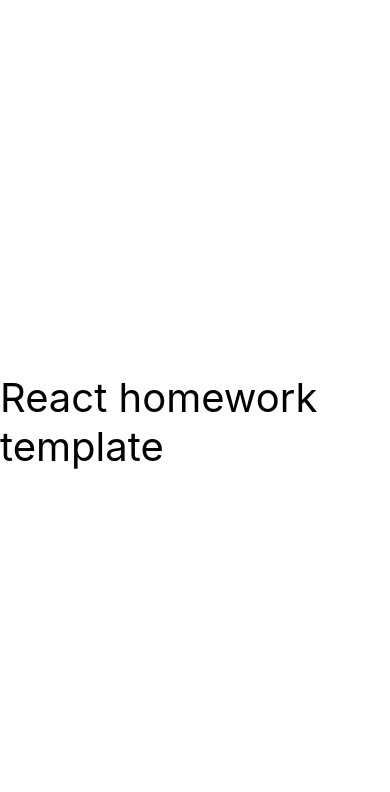
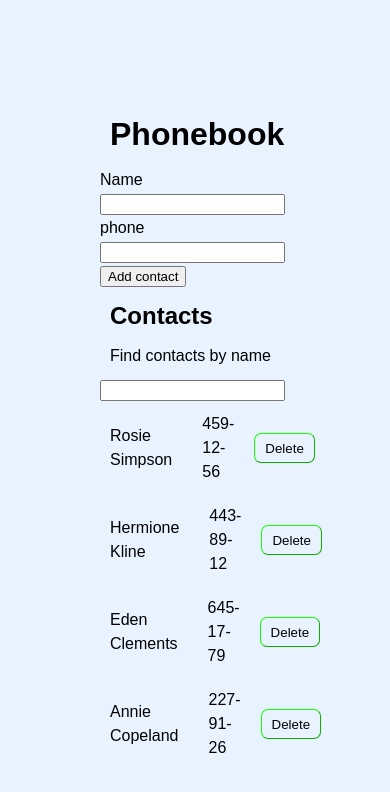
Before and after one commit to Vol4enak/goit-react-hw-03-phonebook, a React (Create React App) app: page / in a window 390 px wide. Shown: the top 792 px of the page. Built offline with nearby package versions, Linux system fonts and the light colour scheme.

Commit message:
add phonebook

```diff
--- a/src/components/App.jsx
+++ b/src/components/App.jsx
@@ -1,16 +1,70 @@
-export const App = () => {
-  return (
-    <div
-      style={{
-        height: '100vh',
-        display: 'flex',
-        justifyContent: 'center',
-        alignItems: 'center',
-        fontSize: 40,
-        color: '#010101'
-      }}
-    >
-      React homework template
-    </div>
-  );
-};
+import React, { Component } from 'react';
+
+import { nanoid } from 'nanoid';
+import { Container } from './App.styled';
+import { ContactForm } from './ContantForm/contactForm';
+import { Filter } from './Filter/Filter';
+import { ContactList } from './ContactList/ContactList';
+export class App extends Component {
+  state = {
+    contacts: [
+      { id: 'id-1', name: 'Rosie Simpson', number: '459-12-56' },
+      { id: 'id-2', name: 'Hermione Kline', number: '443-89-12' },
+      { id: 'id-3', name: 'Eden Clements', number: '645-17-79' },
+      { id: 'id-4', name: 'Annie Copeland', number: '227-91-26' },
+    ],
+    filter: '',
+  };
+  deleteContact = idContact => {
+    this.setState(prevState => ({
+      contacts: prevState.contacts.filter(contact => contact.id !== idContact),
+    }));
+  };
+
+  formSubmitHandler = ({ name, number }) => {
+    const onFindSame = this.visibleContact();
+    const res = onFindSame.find(index => index.name === name);
+    if (res) {
+      alert(`${name} is already in contacts`);
+      return;
+    }
+    const contact = {
+      id: nanoid(),
+      name,
+      number,
+    };
+
+    this.setState(({ contacts }) => ({
+      contacts: [contact, ...contacts],
+    }));
+  };
+
+  filterByName = data => {
+    this.setState({ filter: data });
+  };
+  visibleContact = () => {
+    const normalaizedfilter = this.state.filter.toLocaleLowerCase();
+    return this.state.contacts.filter(contact =>
+      contact.name.toLocaleLowerCase().includes(normalaizedfilter)
+    );
+  };
+  render() {
+    const visibility = this.visibleContact();
+
+    return (
+      <Container>
+        <h1>Phonebook</h1>
+        <ContactForm
+          onSubmit={this.formSubmitHandler}
+          onFilter={this.filterByName}
+        />
+
+        <h2>Contacts</h2>
+
+        <Filter onChange={this.filterByName} />
+
+        <ContactList items={visibility} onDeleteContact={this.deleteContact} />
+      </Container>
+    );
+  }
+}
--- /dev/null
+++ b/src/components/App.styled.jsx
@@ -0,0 +1,5 @@
+import styled from "@emotion/styled";
+
+export const Container =  styled.div`
+    padding: 100px;
+`
--- /dev/null
+++ b/src/components/ContactList/ContactList.jsx
@@ -0,0 +1,22 @@
+import React from 'react';
+import { ContactInfo, ContactButtom } from './ContactList.styled';
+export const ContactList = ({ items, onDeleteContact }) => {
+
+
+  return (
+    <>
+      <ul>
+        {items.map(({ id, name, number }) => (
+          <ContactInfo key={id}>
+            <p>{name}</p>
+            <p>{number}</p>
+            <ContactButtom type="button" onClick={() => onDeleteContact(id)}>
+              Delete
+            </ContactButtom>
+          </ContactInfo>
+        ))}
+      </ul>
+    </>
+  );
+};
+export default ContactList;
--- /dev/null
+++ b/src/components/ContactList/ContactList.styled.jsx
@@ -0,0 +1,21 @@
+import styled from "@emotion/styled";
+
+
+export const ContactInfo = styled.li`
+display: flex;
+align-items: center;
+gap: 10px;
+`
+export const ContactButtom = styled.button`
+    background-color: transparent;
+    border-color: #15ff00;
+    border-width: 1px;
+    border-radius: 7px;
+    padding: 5px 10px;
+    height: 30px;
+    :active{
+        background-color: #00ffae;
+        color: red;
+    }
+
+`
--- /dev/null
+++ b/src/components/ContantForm/contactForm.jsx
@@ -0,0 +1,59 @@
+import React, { Component } from 'react';
+
+export class ContactForm extends Component {
+  state = {
+    name: '',
+    number: '',
+  };
+
+  handelChange = e => {
+    const { name, value } = e.currentTarget;
+    this.setState({
+      [name]: value,
+    });
+  };
+
+  formSubmit = e => {
+    e.preventDefault();
+    this.props.onSubmit(this.state);
+    this.reset();
+  };
+  reset = () => {
+    this.setState({ name: '', number: '' });
+  };
+  render() {
+    return (
+      <form onSubmit={this.formSubmit}>
+        <label>
+          Name
+          <br />
+          <input
+            type="text"
+            name="name"
+            pattern="^[a-zA-Zа-яА-Я]+(([' -][a-zA-Zа-яА-Я ])?[a-zA-Zа-яА-Я]*)*$"
+            title="Name may contain only letters, apostrophe, dash and spaces. For example Adrian, Jacob Mercer, Charles de Batz de Castelmore d'Artagnan"
+            onChange={this.handelChange}
+            value={this.state.name}
+            required
+          />
+        </label>
+        <br />
+        <label>
+          phone
+          <br />
+          <input
+            type="tel"
+            name="number"
+            pattern="\+?\d{1,4}?[-.\s]?\(?\d{1,3}?\)?[-.\s]?\d{1,4}[-.\s]?\d{1,4}[-.\s]?\d{1,9}"
+            title="Phone number must be digits and can contain spaces, dashes, parentheses and can start with +"
+            onChange={this.handelChange}
+            value={this.state.number}
+            required
+          />
+        </label>
+        <br />
+        <button type="submit">Add contact</button>
+      </form>
+    );
+  }
+}
--- /dev/null
+++ b/src/components/Filter/Filter.jsx
@@ -0,0 +1,18 @@
+import React, { Component } from 'react';
+
+export class Filter extends Component {
+
+    trowValue = (e) => {
+        const value = e.currentTarget.value;
+        this.props.onChange(value);
+    }
+  render() {
+    return (
+      <>
+        <p>Find contacts by name</p>
+        <input type="text" onChange={this.trowValue} />
+      </>
+    );
+  }
+}
+export default Filter;
--- a/src/index.css
+++ b/src/index.css
@@ -13,3 +13,30 @@
   font-family: source-code-pro, Menlo, Monaco, Consolas, 'Courier New',
     monospace;
 }
+body {
+  font-family: sans-serif;
+  line-height: 1.5;
+  background-color:rgb(232, 243, 255) ;
+}
+h1,
+h2,
+h3,
+h4,
+h5,
+h6,
+p {
+  margin: 10px;
+}
+ul,
+ol {
+  margin: 0;
+  padding: 0;
+  list-style-type: none;
+
+}
+img {
+  display: block;
+  max-width: 100%;
+  height: auto;
+  margin: 0;
+}
```
Also changed, not shown: src/components/Filter/Filter.styled.jsx (added).
